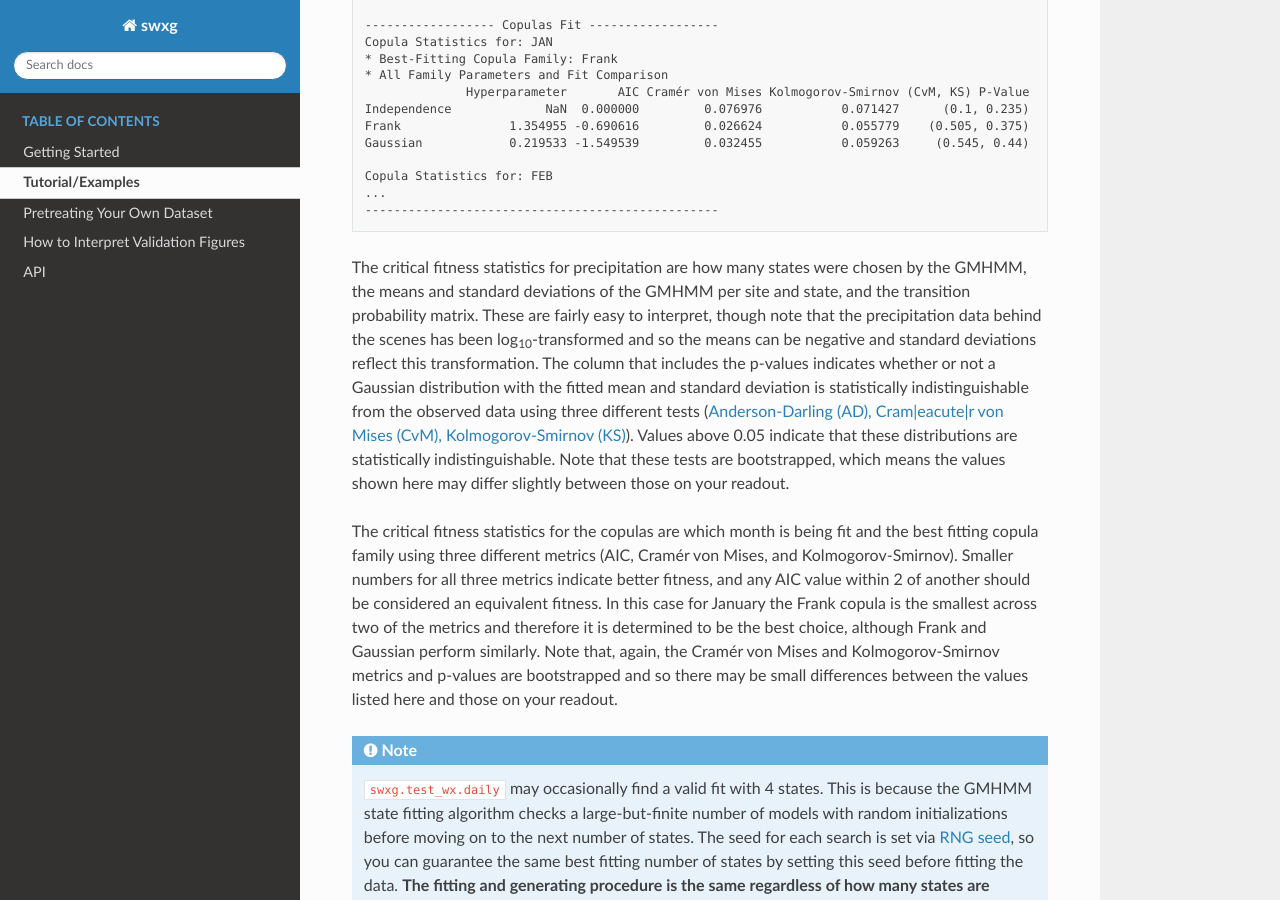
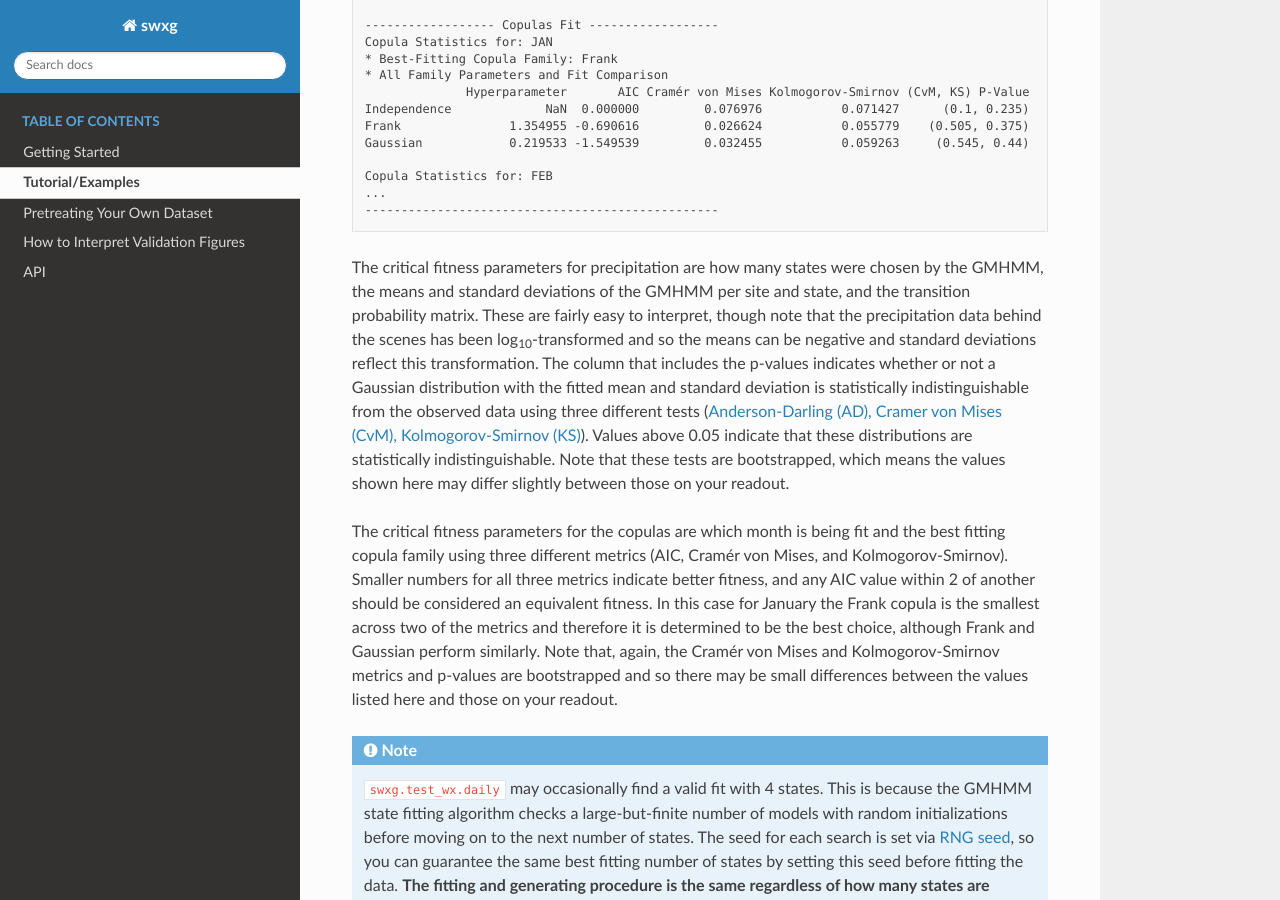
Before and after one commit to xthames/swxg, a Sphinx documentation site: the page built from docs/source/examples/index.rst, in a window 1280 px wide and 900 px high, scrolled down 3809 px. Built offline with Sphinx 7.4.7 and the Read the Docs theme 3.1.0, drawn with Linux system fonts in a browser that asks for light colours.

Commit message:
proofreading on the docs

```diff
--- a/docs/source/examples/index.rst
+++ b/docs/source/examples/index.rst
@@ -146,9 +146,9 @@ Using the :meth:`fit() <swxg.SWXGModel.fit>` method will first fit the preciptat
 
 .. |eacute| unicode:: U+00E9
 
-The critical fitness statistics for precipitation are how many states were chosen by the GMHMM, the means and standard deviations of the GMHMM per site and state, and the transition probability matrix. These are fairly easy to interpret, though note that the precipitation data behind the scenes has been log\ :sub:`10`\ -transformed and so the means can be negative and standard deviations reflect this transformation. The column that includes the p-values indicates whether or not a Gaussian distribution with the fitted mean and standard deviation is statistically indistinguishable from the observed data using three different tests (`Anderson-Darling (AD), Cram\ |eacute|\ r von Mises (CvM), Kolmogorov-Smirnov (KS) <https://docs.scipy.org/doc/scipy/reference/generated/scipy.stats.goodness_of_fit.html#r48df2cf935d3-1>`__). Values above 0.05 indicate that these distributions are statistically indistinguishable. Note that these tests are bootstrapped, which means the values shown here may differ slightly between those on your readout.
+The critical fitness parameters for precipitation are how many states were chosen by the GMHMM, the means and standard deviations of the GMHMM per site and state, and the transition probability matrix. These are fairly easy to interpret, though note that the precipitation data behind the scenes has been log\ :sub:`10`\ -transformed and so the means can be negative and standard deviations reflect this transformation. The column that includes the p-values indicates whether or not a Gaussian distribution with the fitted mean and standard deviation is statistically indistinguishable from the observed data using three different tests (`Anderson-Darling (AD), Cramer von Mises (CvM), Kolmogorov-Smirnov (KS) <https://docs.scipy.org/doc/scipy/reference/generated/scipy.stats.goodness_of_fit.html#r48df2cf935d3-1>`__). Values above 0.05 indicate that these distributions are statistically indistinguishable. Note that these tests are bootstrapped, which means the values shown here may differ slightly between those on your readout.
 
-The critical fitness statistics for the copulas are which month is being fit and the best fitting copula family using three different metrics (AIC, Cram\ |eacute|\ r von Mises, and Kolmogorov-Smirnov). Smaller numbers for all three metrics indicate better fitness, and any AIC value within 2 of another should be considered an equivalent fitness. In this case for January the Frank copula is the smallest across two of the metrics and therefore it is determined to be the best choice, although Frank and Gaussian perform similarly. Note that, again, the Cram\ |eacute|\ r von Mises and Kolmogorov-Smirnov metrics and p-values are bootstrapped and so there may be small differences between the values listed here and those on your readout.
+The critical fitness parameters for the copulas are which month is being fit and the best fitting copula family using three different metrics (AIC, Cram\ |eacute|\ r von Mises, and Kolmogorov-Smirnov). Smaller numbers for all three metrics indicate better fitness, and any AIC value within 2 of another should be considered an equivalent fitness. In this case for January the Frank copula is the smallest across two of the metrics and therefore it is determined to be the best choice, although Frank and Gaussian perform similarly. Note that, again, the Cram\ |eacute|\ r von Mises and Kolmogorov-Smirnov metrics and p-values are bootstrapped and so there may be small differences between the values listed here and those on your readout.
 
 .. note::
 
```
